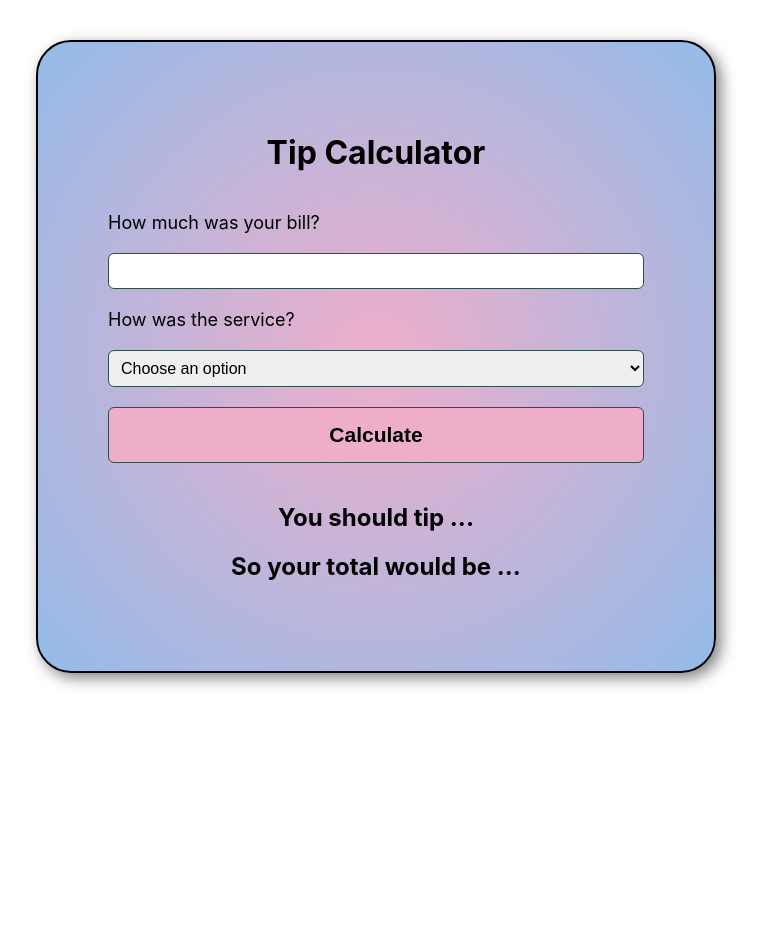
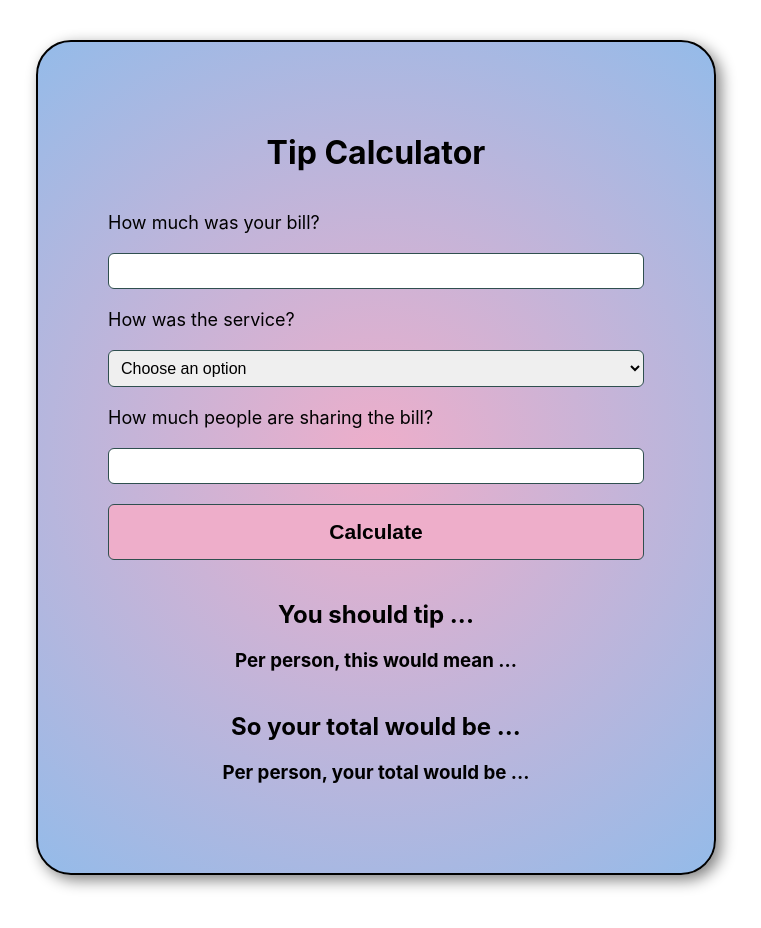
Before and after one commit to IrisvanOllefen/tip-calculator, a Next.js app: page / in a window 1280 px wide. Shown: the top 928 px of the page, without its empty margins (264-1025 px from the left). Before the commit the page ends 800 px from the top, so only its background shows below. Built offline with nearby package versions, Linux system fonts and the light colour scheme.

Commit message:
Added per person functionality

```diff
--- a/pages/index.js
+++ b/pages/index.js
@@ -4,14 +4,17 @@ function HomePage() {
 
   const [billAmount, setBillAmount] = useState('')
   const [serviceRate, setServiceRate] = useState('')
+  const [peopleAmount, setPeopleAmount] = useState('')
   const [result, setResult] = useState('')
+  const [dividedResult, setDividedResult] = useState('')
   const [total, setTotal] = useState()
+  const [dividedTotal, setDividedTotal] = useState('')
 
 
   function calculateTip(event) {
     event.preventDefault()
 
-    if (billAmount === '' || serviceRate == 0) {
+    if (billAmount === '' || serviceRate == 0 || billAmount === '') {
       alert("Please enter values")
     } else {
       result = billAmount * serviceRate
@@ -20,7 +23,16 @@ function HomePage() {
       const billAmountInt = parseInt(billAmount)
       total = resultInt + billAmountInt
       setTotal(total)
-      return result, total
+        if (peopleAmount === '' || peopleAmount <= 1) {
+          peopleAmount = 1
+        } else {
+          dividedResult = (resultInt) / peopleAmount
+          setDividedResult(dividedResult)
+          dividedTotal = (total) / peopleAmount
+          setDividedTotal(dividedTotal)
+          return dividedResult
+        }
+      return result, dividedResult, total
     }
   }
 
@@ -33,16 +45,20 @@ function HomePage() {
         <label>How was the service?</label>
         <select name="service" className="service-input" onChange={(event) => setServiceRate(event.target.value)} value={serviceRate}>
           <option value="-">Choose an option</option>
-          <option value="0.3">30% - Outstanding</option>
-          <option value="0.2">20% - Good</option>
-          <option value="0.15">15% - OK</option>
-          <option value="0.1">10% - Bad</option>
-          <option value="0.05">5% - Terrible</option>
+          <option value="0.3">Outstanding</option>
+          <option value="0.2">Good</option>
+          <option value="0.15">OK</option>
+          <option value="0.1">Bad</option>
+          <option value="0.05">Terrible</option>
         </select>
+        <label>How much people are sharing the bill?</label>
+        <input type="number" className="people-input" onChange={(event) => setPeopleAmount(event.target.value)}/>
         <input type="submit" value="Calculate" className="calculate-button" />
       </form>
       <h2 className="result">You should tip {result ? result + ' euros' : '...'}</h2>
+      <h3 className="result-people">Per person, this would mean {dividedResult ? dividedResult + ' euros' : '...'}</h3>
       <h2 className="total">So your total would be {total ? total + ' euros' : '...'}</h2>
+      <h3 className="total-people">Per person, your total would be {dividedTotal ? dividedTotal + ' euros' : '...'}</h3>
     </div>
   )
 }
--- a/styles.css
+++ b/styles.css
@@ -15,7 +15,7 @@ body {
     box-shadow: 5px 5px 15px grey;
 }
 
-.title, .result, .total {
+.title, .result, .result-people, .total, .total-people {
     text-align: center;
 }
 
@@ -23,9 +23,10 @@ body {
     margin-bottom: 40px;
 }
 
-.result {
+.result, .total {
     margin-top: 40px;
 }
+
 
 form {
     display: flex;
@@ -34,7 +35,7 @@ form {
     font-size: 18px;
 }
 
-.price-input, .service-input, .calculate-button {
+.price-input, .service-input, .people-input, .calculate-button {
     padding: 8px;
     border: 0.5px solid darkslategray;
     border-radius: 6px;
```
